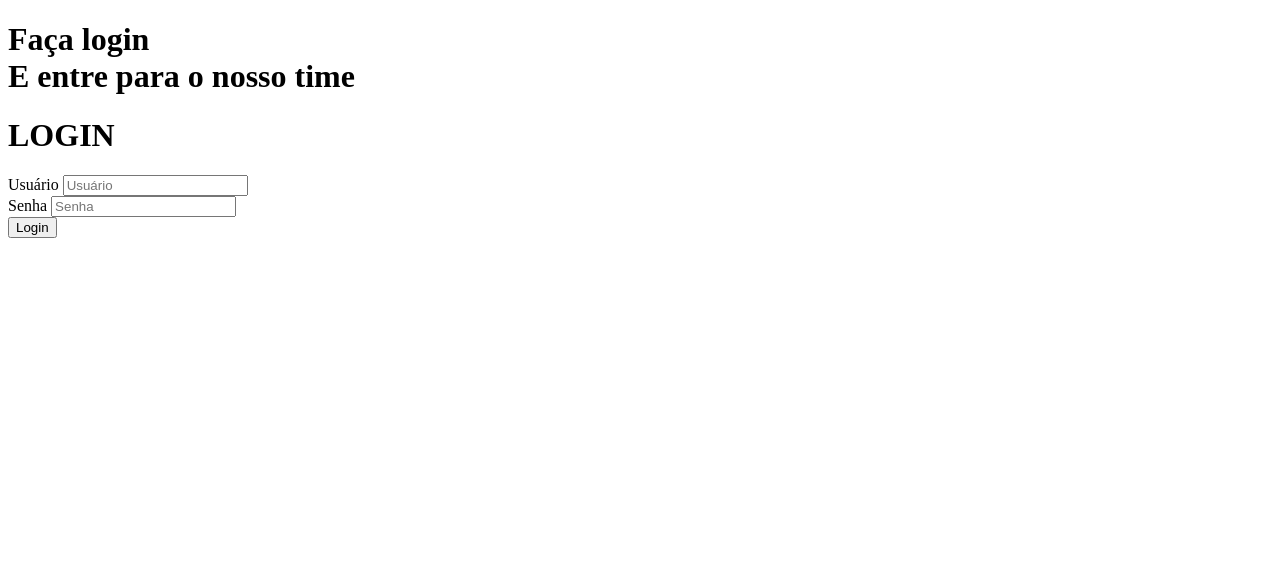
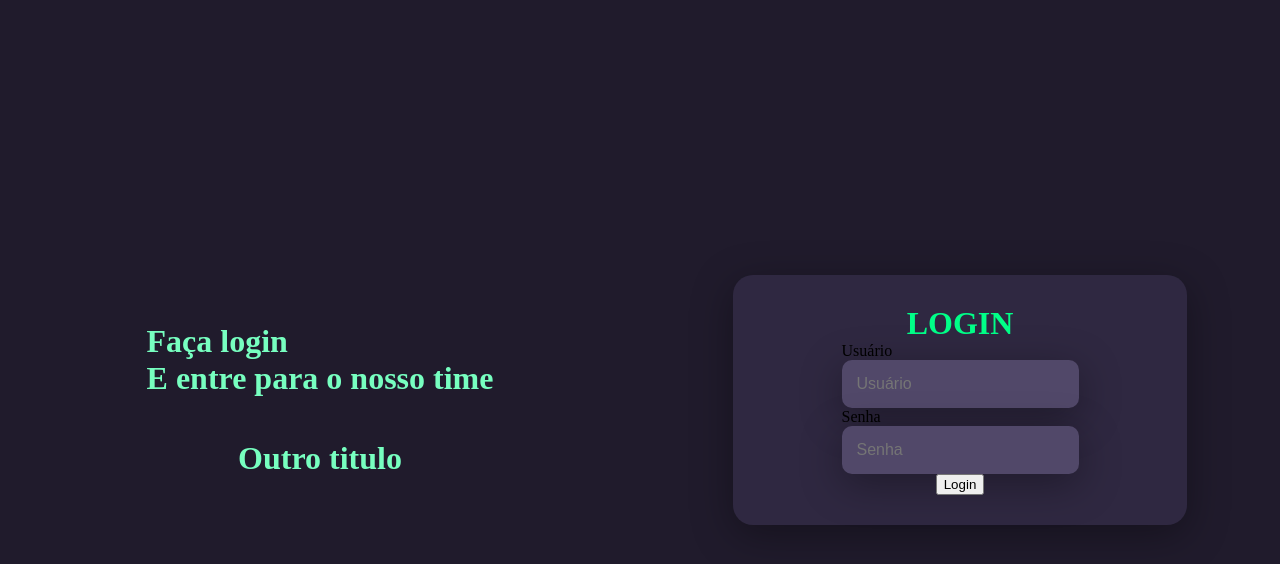
Before and after one commit to Amandaaaz/Primeiro-site-cadastro, a plain HTML site: page index.html in a window 1280 px wide. Drawn offline with Linux system fonts and the light colour scheme.

Commit message:
Add files via upload

```diff
--- a/index.html
+++ b/index.html
@@ -5,27 +5,28 @@
     <meta http-equiv="X-UA-Compatible" content="IE=edge">
     <meta name="viewport" content="width=device-width, initial-scale=1.0">
     <link rel="stylesheet" href="style.css">
-    <title>Snow games</title>
+    <title>Space Games</title>
 </head>
 <body>
     <div class="main-login">
         <div class="left-login">
             <h1> Faça login <br> E entre para o nosso time</h1>
+            <h1>Outro titulo</h1>
         </div>
        <div class="right-login">
             <div class="card-login">
                 <h1>LOGIN</h1>
-                <div class="text-field">
+                <div class="textfield">
                     <label for="usuario">Usuário</label>
                     <input type="text" name="usuario" placeholder="Usuário">
-                </div>
-                <div class="text-field">
+            </div>
+                <div class="textfield">
                     <label for="senha">Senha</label>
                     <input type="password" name="senha" placeholder="Senha">
                 </div>
                 <button class="btn-login">Login</button>
-            </div>
-       </div>
+        </div>
+    </div>
 
 </body>
 </html>
--- a/style.css
+++ b/style.css
@@ -1,7 +1,76 @@
-header {
-    background: purple;
+body {
+    margin: 0%;
 }
 
-logo {
-    content: ĭ
+.main-login {
+    width: 100vw;
+    height: 100vh;
+    background: #201b2c;
+    display: flex;
+    justify-content: center;
+    align-items: center;
 }
+
+.left-login {
+    width: 50vw;
+    height: 10vh;
+    display: flex;
+    justify-content: center;
+    align-items: center;
+    flex-direction: column;
+}
+
+.left-login > h1 {
+    color: #77ffc0;
+
+}
+
+.right-login {
+    width: 50vw;
+    height: 10vh;
+    display: flex;
+    justify-content: center;
+    align-items: center;
+}
+
+.card-login {
+    width: 60%;
+    display: flex;
+    justify-content: center;
+    align-items: center;
+    flex-direction: column;
+    padding: 30px 35px;
+    background: #2f2841;
+    border-radius: 20px;
+    box-shadow: 0px 10px 40px #00000056;
+}
+
+.card-login > h1 {
+    color: #00FF88;
+    font-weight: 800;
+    margin: 0%;
+}
+
+.textfield {
+    display: flex;
+    flex-direction: column;
+    align-items: flex-start;
+    justify-content: center;
+}
+
+.textfield > input {
+    width: 100%;
+    border: none;
+    border-radius: 10px;
+    padding: 15px;
+    background: #514869;
+    color: #f0ffffde;
+    font-size: 12pt;
+    box-shadow: 0px 10px 40px #00000056;
+    outline: none;
+    box-sizing: border-box;
+}
+
+.textfield > label {
+
+}
```
